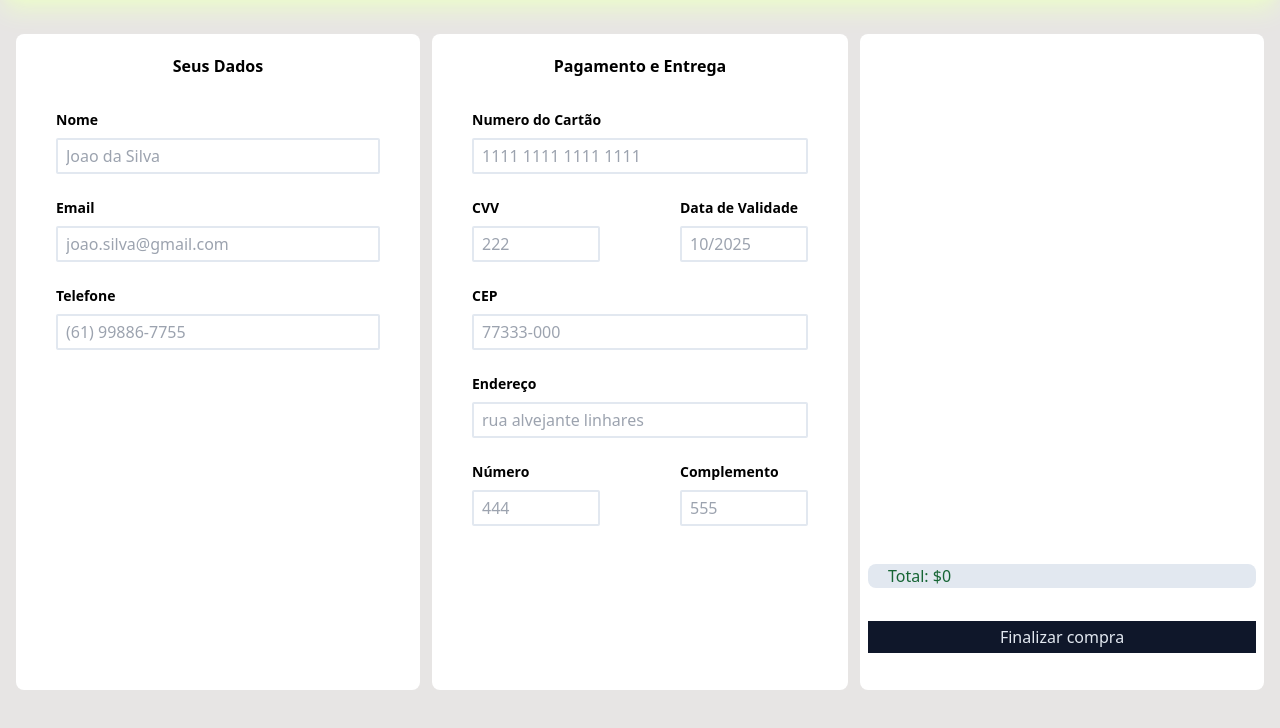
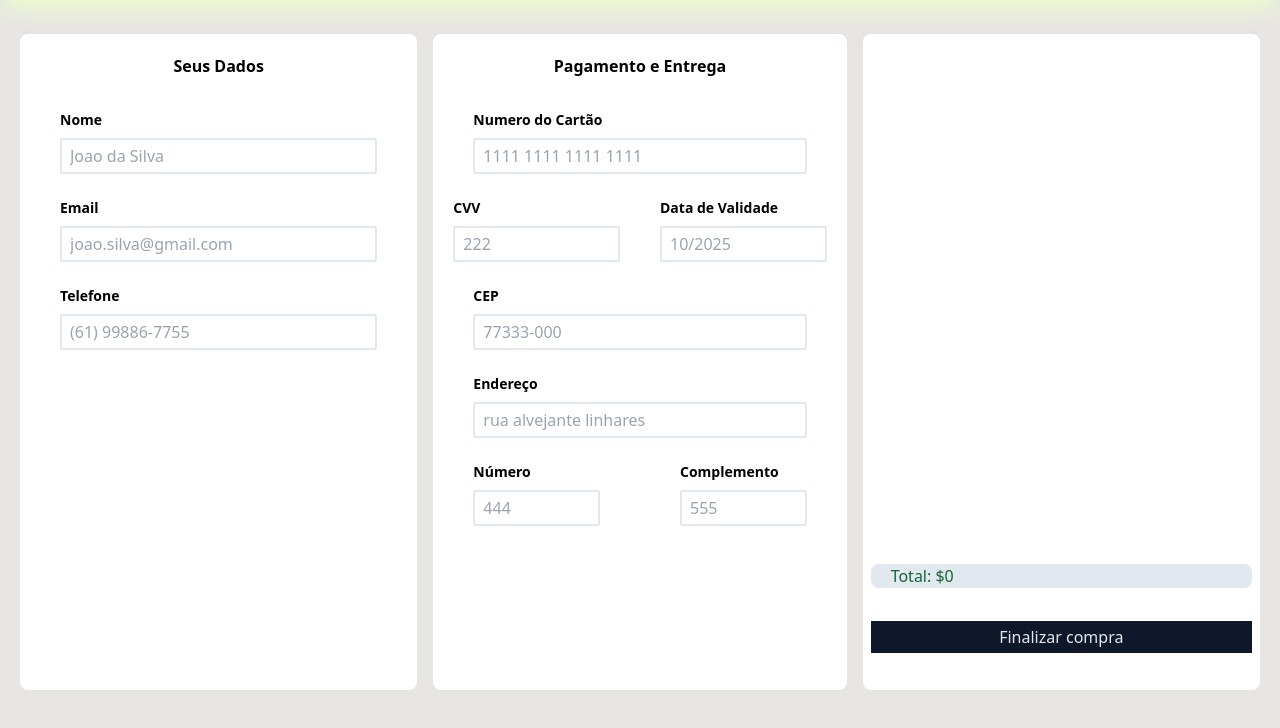
Before and after one commit to MuriloLucena08/GamePlayStore, a website built with Vite: page checkout.html in a window 1280 px wide. Shown: the part 70-798 px from the top of the page. Built offline with nearby package versions, Linux system fonts and the light colour scheme.

Commit message:
Update checkout.html

```diff
--- a/checkout.html
+++ b/checkout.html
@@ -32,7 +32,7 @@
         <span class="h-8 text-slate-200 font-extrabold">GAME PLAY STORE</span>
       </div>
     </header>
-    <form class="flex w-100 px-4 gap-3 py-10 grow">
+    <form class="flex w-100 px-5 gap-4 py-10 grow">
       <section id="dados-usuario" class="w-1/3 bg-white rounded-lg py-5">
         <p class="mb-5 text-center font-bold">Seus Dados</p>
         <div class="flex flex-col px-10 py-3">
@@ -81,7 +81,7 @@
           >
         </div>
         <div class="flex">
-          <div class="flex flex-col px-10 py-3 w-1/2">
+          <div class="flex flex-col px-5 py-3 w-1/2">
             <label for="codigo-seguranca" class="font-bold text-sm mb-2">
               CVV
             </label>
@@ -93,7 +93,7 @@
               required
             >
           </div>
-          <div class="flex flex-col px-10 py-3 w-1/2">
+          <div class="flex flex-col px-5 py-3 w-1/2">
             <label for="data-expiracao" class="font-bold text-sm mb-2">
               Data de Validade
             </label>
```
